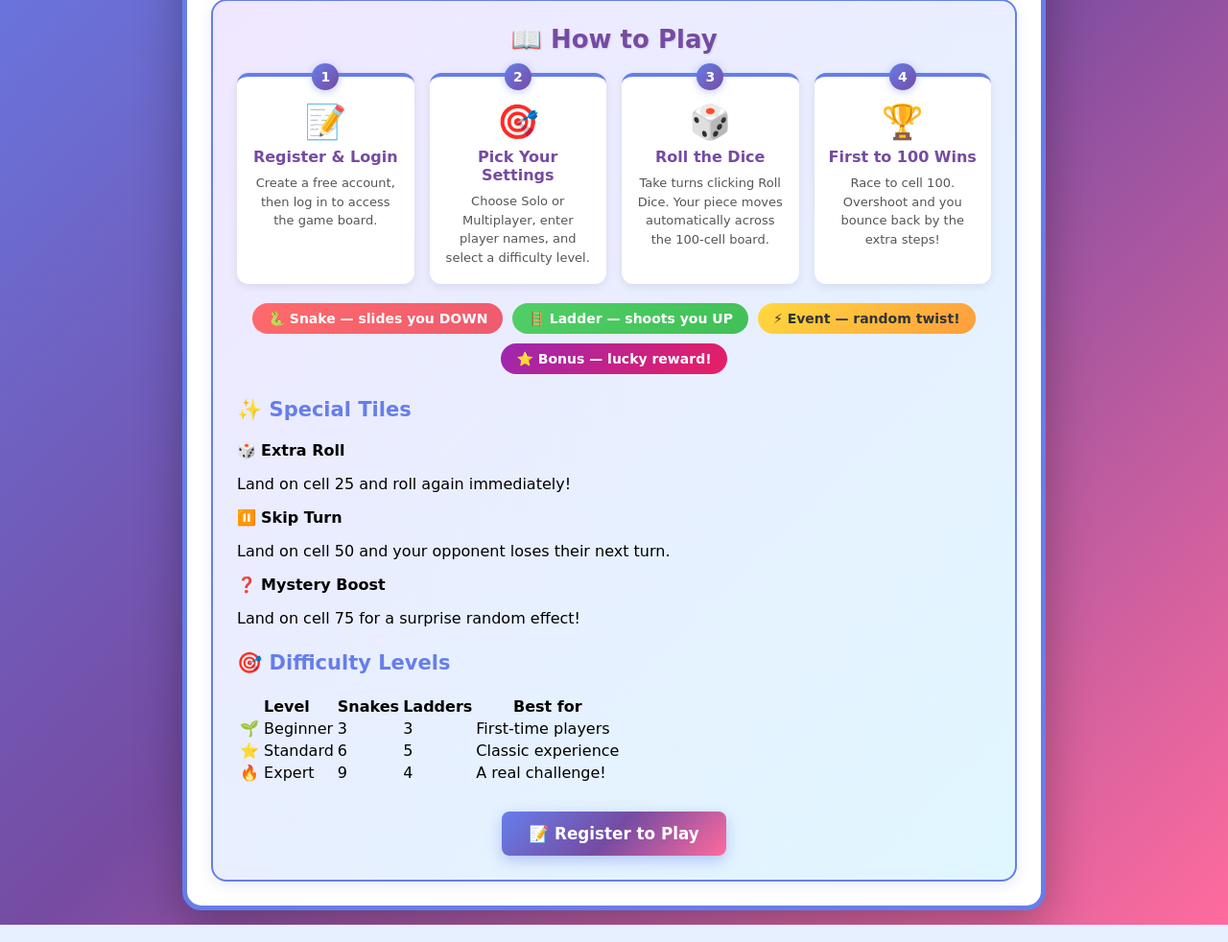
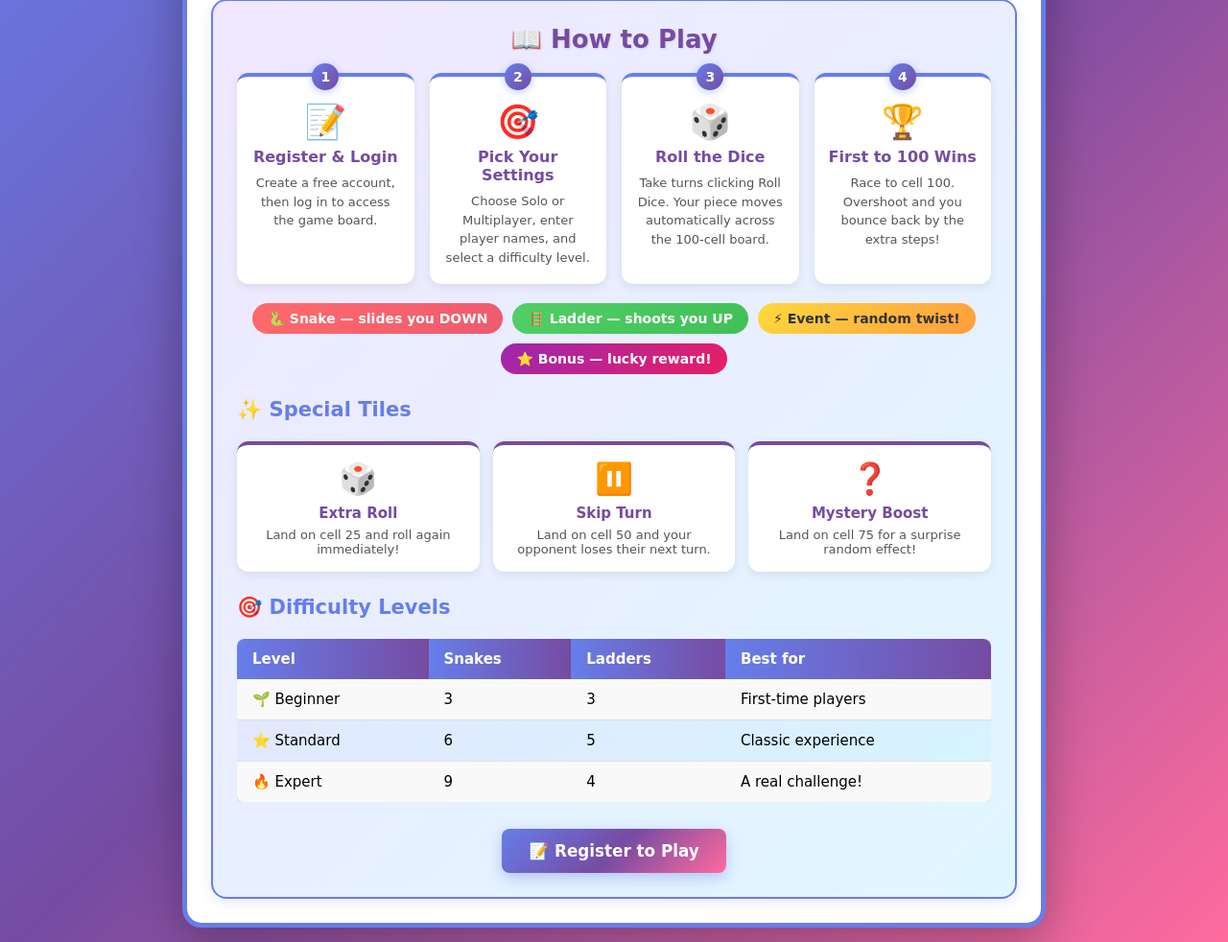
Before and after one commit to TanuskaB/Tanuska_Biswakarma_Snakes_Ladders_-_Luck, a PHP site: page /howtoplay.php in a window 1280 px wide. Shown: the part 245-1227 px from the top of the page at 96% size. Run offline with PHP 8.4, Linux system fonts and the light colour scheme.

Commit message:
Updated style format

```diff
--- a/style.css
+++ b/style.css
@@ -579,7 +579,8 @@ a:hover {
     }
 }
 
-/* Animation keyframes */
+
+/* Animation keyframes  */
 
 /* h1 gradient shift */
 @keyframes adventureTitle {
@@ -605,7 +606,7 @@ a:hover {
     50%       { box-shadow: inset 0 2px 4px rgba(0,0,0,0.2), 0 0 12px rgba(81,207,102,0.8); }
 }
 
-/* Cell shine and scale */
+/* Bonus cell shine + scale */
 @keyframes bonusShine {
     0%, 100% { transform: scale(1);    box-shadow: 0 0 12px rgba(233,30,99,0.7); }
     50%       { transform: scale(1.07); box-shadow: 0 0 22px rgba(233,30,99,1); }
@@ -641,7 +642,7 @@ a:hover {
     to   { transform: rotate(0deg)  scale(1);    opacity: 1; }
 }
 
-/* Token landing animations  */
+/* Token landing animations*/
 .token.snake-token {
     animation: slideDown 0.7s ease forwards;
 }
@@ -660,7 +661,7 @@ a:hover {
     100% { transform: translateY(0); opacity: 1; }
 }
 
-/*  Narrator color variants  */
+/* Narrator color variants */
 .narrator-snake   { border-color: #ff6b6b !important; background: linear-gradient(135deg, #ffe0e0, #fff3bf) !important; }
 .narrator-ladder  { border-color: #51cf66 !important; background: linear-gradient(135deg, #e0ffe8, #e0f7ff) !important; }
 .narrator-bonus,
@@ -677,7 +678,7 @@ a:hover {
 .roll-btn.bonus,
 .roll-btn.extra_roll   { box-shadow: 0 5px 20px rgba(156,39,176,0.6); }
 
-/* Navbar  */
+/*  Navbar  */
 .site-nav {
     display: flex;
     align-items: center;
@@ -714,7 +715,7 @@ a:hover {
     text-shadow: none;
 }
 
-/*  Progress bar*/
+/* Progress bar */
 .progress-wrap {
     background: #e9e0ff;
     border-radius: 20px;
@@ -733,7 +734,7 @@ a:hover {
 .player2-bar { background: linear-gradient(90deg, #99ff99, #00aa00); }
 .progress-label { font-size: 0.78em; color: #888; text-align: right; margin-bottom: 6px; }
 
-/*  Animated dice face  */
+/*  Animated dice face */
 .dice-panel {
     background: white;
     border: 3px solid #667eea;
@@ -760,7 +761,7 @@ a:hover {
 }
 .dice-label { font-size: 0.88em; color: #764ba2; font-weight: bold; margin: 0; }
 
-/* Winner banner*/
+/*  Winner banner */
 .winner-banner {
     text-align: center;
     background: linear-gradient(90deg, #667eea, #764ba2, #ff6b9d, #00d4ff, #667eea);
@@ -774,7 +775,7 @@ a:hover {
 .winner-banner h2 { color: white; margin: 0 0 8px; text-shadow: 1px 2px 4px rgba(0,0,0,0.25); }
 .winner-banner p  { color: rgba(255,255,255,0.9); font-size: 1.05em; margin: 0; }
 
-/* Adventure recap  */
+/*  Adventure recap  */
 .adventure-recap {
     background: linear-gradient(135deg, #f0e7ff, #e0f7ff);
     border: 3px solid #764ba2;
@@ -862,7 +863,7 @@ a:hover {
 .popup-warp    { background: linear-gradient(135deg, #0077b6, #00d4ff); border: 4px solid #b3ecff; }
 .popup-win     { background: linear-gradient(135deg, #667eea, #764ba2, #ff6b9d); border: 4px solid #ffd700; }
 
-/* How to Play  */
+/*  How to Play */
 .how-to-play {
     margin-top: 35px;
     padding: 25px;
@@ -953,7 +954,82 @@ a:hover {
 .event-rule  { background: linear-gradient(135deg, #ffd93d, #ff9d3d); color: #333; }
 .bonus-rule  { background: linear-gradient(135deg, #9c27b0, #e91e63); }
 
-/* Game mode toggle */
+/*  Win confetti */
+.confetti-wrap {
+    position: fixed;
+    top: 0;
+    left: 0;
+    width: 100%;
+    height: 100%;
+    pointer-events: none;
+    z-index: 998;
+    overflow: hidden;
+}
+
+.confetti-piece {
+    position: absolute;
+    top: -20px;
+    animation: confettiFall linear forwards;
+}
+
+@keyframes confettiFall {
+    0%   { transform: translateY(0)    rotate(0deg);   opacity: 1; }
+    80%  { opacity: 1; }
+    100% { transform: translateY(105vh) rotate(720deg); opacity: 0; }
+}
+
+/* Special tiles grid (howtoplay.php)  */
+.special-tiles-grid {
+    display: grid;
+    grid-template-columns: repeat(auto-fit, minmax(180px, 1fr));
+    gap: 14px;
+    margin-top: 12px;
+}
+
+.special-tile {
+    background: white;
+    border-radius: 12px;
+    padding: 16px;
+    text-align: center;
+    box-shadow: 0 3px 10px rgba(0,0,0,0.08);
+    border-top: 4px solid #764ba2;
+}
+
+.special-icon { font-size: 2rem; display: block; margin-bottom: 8px; }
+.special-tile strong { color: #764ba2; display: block; margin-bottom: 6px; font-size: 15px; }
+.special-tile p { color: #555; font-size: 13px; margin: 0; }
+
+/*  Difficulty table  */
+.diff-table-wrap { overflow-x: auto; margin-top: 12px; }
+
+.diff-table {
+    width: 100%;
+    border-collapse: collapse;
+    border-radius: 8px;
+    overflow: hidden;
+    box-shadow: 0 3px 10px rgba(0,0,0,0.08);
+}
+
+.diff-table th {
+    background: linear-gradient(90deg, #667eea, #764ba2);
+    color: white;
+    padding: 12px 16px;
+    text-align: left;
+    font-size: 15px;
+}
+
+.diff-table td {
+    padding: 12px 16px;
+    border-bottom: 1px solid #e0e0e0;
+    font-size: 15px;
+}
+
+.diff-table tr:last-child td { border-bottom: none; }
+.diff-table tr:nth-child(odd)  { background: #f9f9f9; }
+.diff-table tr:nth-child(even) { background: linear-gradient(135deg, rgba(102,126,234,0.05), rgba(0,212,255,0.05)); }
+.diff-table tr:hover td        { background: linear-gradient(135deg, #d4daff, #d4f4ff); }
+
+/* Game mode toggle  */
 .mode-toggle {
     display: flex;
     gap: 12px;
```
